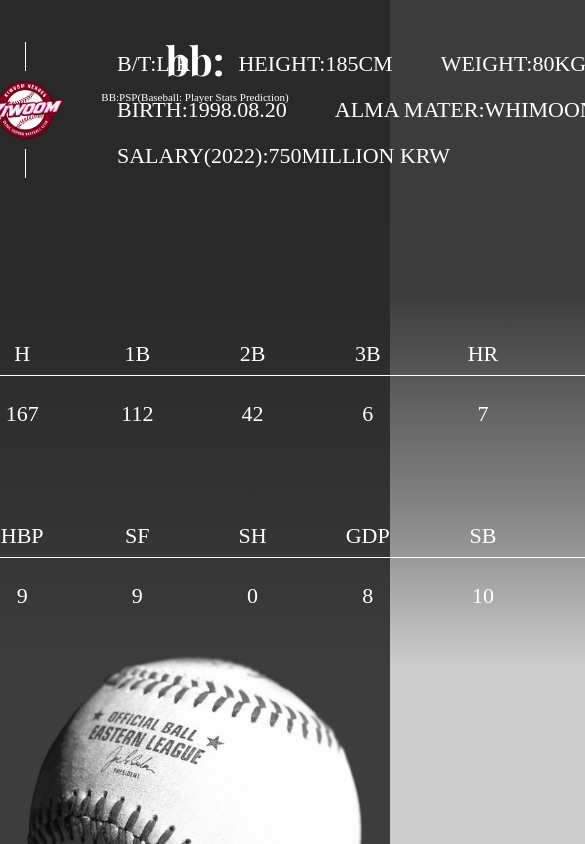
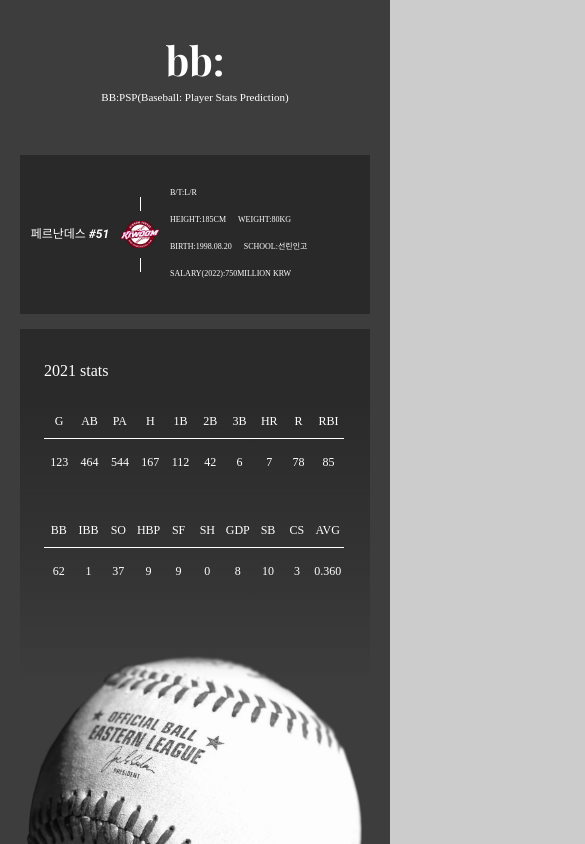
Before and after one commit to BB-PSP/BB-PSP-client, a Next.js app: page /custom/result/player in a window 390 px wide. Shown: the top 844 px of the page, 585 px wide, since content can reach past the window. Built offline with nearby package versions, Linux system fonts and the light colour scheme; a web font is replaced by a local one.

Commit message:
feat: :lipstick: 선수 상세 정보 페이지 모바일태블릿 구현

```diff
--- a/src/components/PlayerInfo/Profile.tsx
+++ b/src/components/PlayerInfo/Profile.tsx
@@ -1,44 +1,102 @@
 import styled from 'styled-components';
+import { breakpoints } from '../../styles/media';
+import { Large, Medium, Small } from '../../styles/MediaQuery';
 
 const NameBox = styled.div`
   display: flex;
   flex-direction: row;
   align-items: center;
+  ${breakpoints.large} {
     width: 43.1rem;
     padding-left: 6rem;
+  }
+  ${breakpoints.medium} {
+    width: 22rem;
+    padding-left: 3rem;
+  }
+  ${breakpoints.small} {
+    width: 10rem;
+    justify-content: center;
+  }
 `;
 
 const Name = styled.h2`
   font-family: 'RobotoBoldItalic';
+  color: #fff;
+  ${breakpoints.large} {
     font-size: 4rem;
     line-height: 4.688rem;
-  color: #fff;
+  }
+  ${breakpoints.medium} {
+    font-size: 2rem;
+    line-height: 2.688rem;
+  }
+  ${breakpoints.small} {
+    font-size: 1.2rem;
+    line-height: 2.288rem;
+  }
 `;
 
 const Number = styled.h2`
   font-family: 'RobotoBoldItalic';
+  color: #fff;
+  ${breakpoints.large} {
     font-size: 4rem;
     line-height: 4.688rem;
-  color: #fff;
+  }
+  ${breakpoints.medium} {
+    font-size: 2rem;
+    line-height: 2.688rem;
+  }
+  ${breakpoints.small} {
+    font-size: 1.2rem;
+    line-height: 2.288rem;
+  }
 `;
 
 const LogoBox = styled.div`
   display: flex;
   flex-direction: column;
   align-items: center;
+  ${breakpoints.large} {
     padding-top: 4.2rem;
     padding-bottom: 4.2rem;
     width: 7.9rem;
     height: 100%;
+  }
+  ${breakpoints.medium} {
+    padding-top: 4.2rem;
+    padding-bottom: 4.2rem;
+    width: 7.9rem;
+    height: 100%;
+  }
+  ${breakpoints.small} {
+    padding-top: 4.2rem;
+    padding-bottom: 4.2rem;
+    width: 4rem;
+    height: 100%;
+  }
 `;
 
 const Logo = styled.div`
+  background-image: url('/image/teamLogo/kiwoom.png');
+  background-repeat: no-repeat;
+  background-position: center;
+  ${breakpoints.large} {
+    background-size: auto 5.8rem;
     width: 100%;
     height: 5.8rem;
-  background-image: url('/image/teamLogo/kiwoom.png');
+  }
+  ${breakpoints.medium} {
     background-size: auto 5.8rem;
-  background-repeat: no-repeat;
-  background-position: center;
+    width: 100%;
+    height: 5.8rem;
+  }
+  ${breakpoints.small} {
+    background-size: 4rem auto;
+    width: 4rem;
+    height: 5.8rem;
+  }
 `;
 
 const TopLine = styled.div`
@@ -58,42 +116,90 @@ const BottomLine = styled.div`
 const ProfileContainer = styled.div`
   display: flex;
   flex-direction: column;
+  ${breakpoints.large} {
     width: 77rem;
     padding-top: 4.9rem;
     padding-left: 5.2rem;
+  }
+  ${breakpoints.medium} {
+    width: 40rem;
+    padding-top: 5.9rem;
+    padding-left: 2.2rem;
+  }
+  ${breakpoints.small} {
+    width: 21rem;
+    padding-top: 3rem;
+    padding-left: 1rem;
+  }
 `;
 
 const ProfileBox = styled.div`
   display: flex;
   flex-direction: row;
+  ${breakpoints.large} {
     padding-bottom: 1.7rem;
+  }
+  ${breakpoints.medium} {
+    padding-bottom: 1.7rem;
+  }
+  ${breakpoints.small} {
+    padding-bottom: 1.2rem;
+  }
 `;
 
 const ContentsBox = styled.div`
   display: flex;
   flex-direction: row;
+  ${breakpoints.large} {
     padding-right: 4.8rem;
+  }
+  ${breakpoints.medium} {
+    padding-right: 2.4rem;
+  }
+  ${breakpoints.small} {
+    padding-right: 1.2rem;
+  }
 `;
 
 const ContentsTitle = styled.h3`
   font-family: 'RobotoMonoRegular';
+  color: #fff;
+  ${breakpoints.large} {
     font-size: 2.2rem;
     line-height: 2.901rem;
-  color: #fff;
+  }
+  ${breakpoints.medium} {
+    font-size: 1.6rem;
+    line-height: 1.901rem;
+  }
+  ${breakpoints.small} {
+    font-size: 0.8rem;
+    line-height: 1.5rem;
+  }
 `;
 
 const Contents = styled.h3`
   font-family: 'RobotoMonoRegular';
+  color: #fff;
+  ${breakpoints.large} {
     font-size: 2.2rem;
     line-height: 2.901rem;
-  color: #fff;
+  }
+  ${breakpoints.medium} {
+    font-size: 1.6rem;
+    line-height: 1.901rem;
+  }
+  ${breakpoints.small} {
+    font-size: 0.8rem;
+    line-height: 1.5rem;
+  }
 `;
 
 function Profile() {
   return (
     <>
       <NameBox>
-        <Name>Jung-hoo Lee&nbsp;</Name>
+        <Name>페르난데스&nbsp;</Name>
         <Number>#51</Number>
       </NameBox>
       <LogoBox>
@@ -102,6 +208,7 @@ function Profile() {
         <BottomLine />
       </LogoBox>
       <ProfileContainer>
+        <Large>
           <ProfileBox>
             <ContentsBox>
               <ContentsTitle>B/T:</ContentsTitle>
@@ -116,14 +223,49 @@ function Profile() {
               <Contents>80KG</Contents>
             </ContentsBox>
           </ProfileBox>
+        </Large>
+        <Medium>
+          <ProfileBox>
+            <ContentsBox>
+              <ContentsTitle>B/T:</ContentsTitle>
+              <Contents>L/R</Contents>
+            </ContentsBox>
+            <ContentsBox>
+              <ContentsTitle>HEIGHT:</ContentsTitle>
+              <Contents>185CM</Contents>
+            </ContentsBox>
+            <ContentsBox>
+              <ContentsTitle>WEIGHT:</ContentsTitle>
+              <Contents>80KG</Contents>
+            </ContentsBox>
+          </ProfileBox>
+        </Medium>
+        <Small>
+          <ProfileBox>
+            <ContentsBox>
+              <ContentsTitle>B/T:</ContentsTitle>
+              <Contents>L/R</Contents>
+            </ContentsBox>
+          </ProfileBox>
+          <ProfileBox>
+            <ContentsBox>
+              <ContentsTitle>HEIGHT:</ContentsTitle>
+              <Contents>185CM</Contents>
+            </ContentsBox>
+            <ContentsBox>
+              <ContentsTitle>WEIGHT:</ContentsTitle>
+              <Contents>80KG</Contents>
+            </ContentsBox>
+          </ProfileBox>
+        </Small>
         <ProfileBox>
           <ContentsBox>
             <ContentsTitle>BIRTH:</ContentsTitle>
             <Contents>1998.08.20</Contents>
           </ContentsBox>
           <ContentsBox>
-            <ContentsTitle>ALMA MATER:</ContentsTitle>
-            <Contents>WHIMOON HIGH SCHOOL</Contents>
+            <ContentsTitle>SCHOOL:</ContentsTitle>
+            <Contents>선린인고</Contents>
           </ContentsBox>
         </ProfileBox>
         <ProfileBox>
--- a/src/components/PlayerInfo/StatTable.tsx
+++ b/src/components/PlayerInfo/StatTable.tsx
@@ -1,19 +1,42 @@
 import styled from 'styled-components';
+import { breakpoints } from '../../styles/media';
 
 const Season = styled.h3`
   font-family: 'RobotoMonoRegular';
+  color: #fff;
+  ${breakpoints.large} {
     font-size: 2.2rem;
     line-height: 2.901rem;
-  color: #fff;
     padding-top: 5.2rem;
+  }
+  ${breakpoints.medium} {
+    font-size: 1.8rem;
+    line-height: 2.201rem;
+    padding-top: 4.2rem;
+  }
+  ${breakpoints.small} {
+    font-size: 1.6rem;
+    line-height: 2.001rem;
+    padding-top: 3.2rem;
+  }
 `;
 
 const Table = styled.table`
+  ${breakpoints.large} {
     width: 115.2rem;
     margin-top: 3.8rem;
-  &:first-child {
+    margin-bottom: 5.5rem;
   }
-  margin-bottom: 5.5rem;
+  ${breakpoints.medium} {
+    width: 64rem;
+    margin-top: 3.8rem;
+    margin-bottom: 4.5rem;
+  }
+  ${breakpoints.small} {
+    width: 30rem;
+    margin-top: 3rem;
+    margin-bottom: 2rem;
+  }
 `;
 
 const StatTr = styled.tr`
@@ -25,21 +48,49 @@ const StatTr = styled.tr`
 
 const StatTh = styled.th`
   font-family: 'RobotoMonoRegular';
+  color: #fff;
+  ${breakpoints.large} {
     font-size: 2.2rem;
     line-height: 2.901rem;
-  color: #fff;
     width: 6.5rem;
     padding-bottom: 0.7rem;
+  }
+  ${breakpoints.medium} {
+    font-size: 1.8rem;
+    line-height: 2.201rem;
+    width: 6.5rem;
+    padding-bottom: 0.7rem;
+  }
+  ${breakpoints.small} {
+    font-size: 1.2rem;
+    line-height: 2rem;
+    width: 3.5rem;
+    padding-bottom: 0.7rem;
+  }
 `;
 
 const StatTd = styled.td`
   font-family: 'RobotoMonoRegular';
+  color: #fff;
+  text-align: center;
+  ${breakpoints.large} {
     font-size: 2.2rem;
     line-height: 2.901rem;
-  color: #fff;
-  width: 4rem;
-  text-align: center;
+    width: 6.5rem;
     padding-top: 2.3rem;
+  }
+  ${breakpoints.medium} {
+    font-size: 1.8rem;
+    line-height: 2.201rem;
+    width: 6.5rem;
+    padding-top: 2.3rem;
+  }
+  ${breakpoints.small} {
+    font-size: 1.2rem;
+    line-height: 1.5rem;
+    width: 3.5rem;
+    padding-top: 1.6rem;
+  }
 `;
 
 function StatTable() {
--- a/src/pages/custom/result/player.tsx
+++ b/src/pages/custom/result/player.tsx
@@ -14,6 +14,14 @@ const Wrapper = styled.div`
     width: 128rem;
     padding-top: 25.5rem;
   }
+  ${breakpoints.medium} {
+    width: 68rem;
+    padding-top: 20.5rem;
+  }
+  ${breakpoints.small} {
+    width: 35rem;
+    padding-top: 15.5rem;
+  }
 `;
 
 const TopContentsContainer = styled.div`
@@ -23,6 +31,14 @@ const TopContentsContainer = styled.div`
   ${breakpoints.large} {
     width: 100%;
     height: 21.9rem;
+  }
+  ${breakpoints.medium} {
+    width: 100%;
+    height: 21.9rem;
+  }
+  ${breakpoints.small} {
+    width: 100%;
+    height: 15.9rem;
   }
 `;
 
@@ -40,6 +56,20 @@ const BottomContentsContainer = styled.div`
     height: 59.1rem;
     padding-right: 6.4rem;
     padding-left: 6.4rem;
+    margin-top: 1.5rem;
+  }
+  ${breakpoints.medium} {
+    width: 100%;
+    height: 39.1rem;
+    padding-right: 2.4rem;
+    padding-left: 2.4rem;
+    margin-top: 1.5rem;
+  }
+  ${breakpoints.small} {
+    width: 100%;
+    height: 35.1rem;
+    padding-right: 2.4rem;
+    padding-left: 2.4rem;
     margin-top: 1.5rem;
   }
 `;
```
Lines whose indentation alone changed are shown as unchanged.
